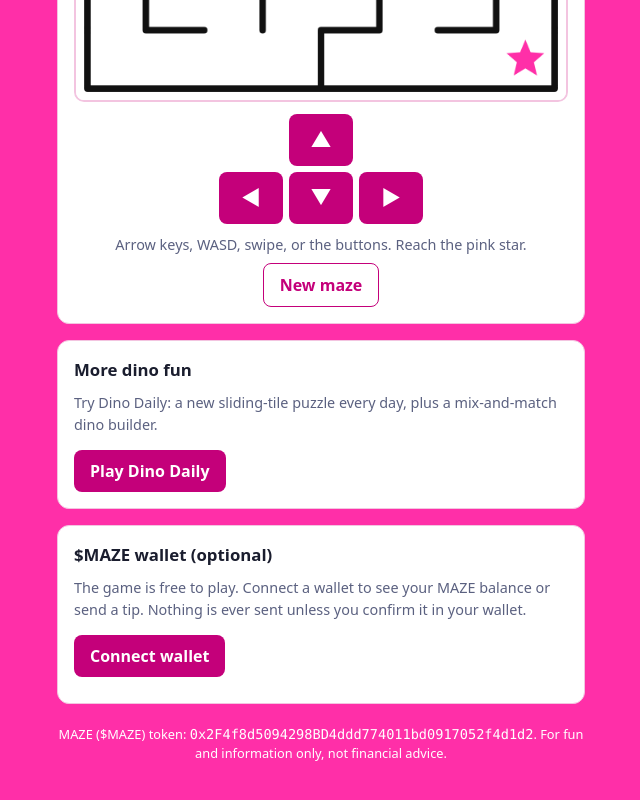
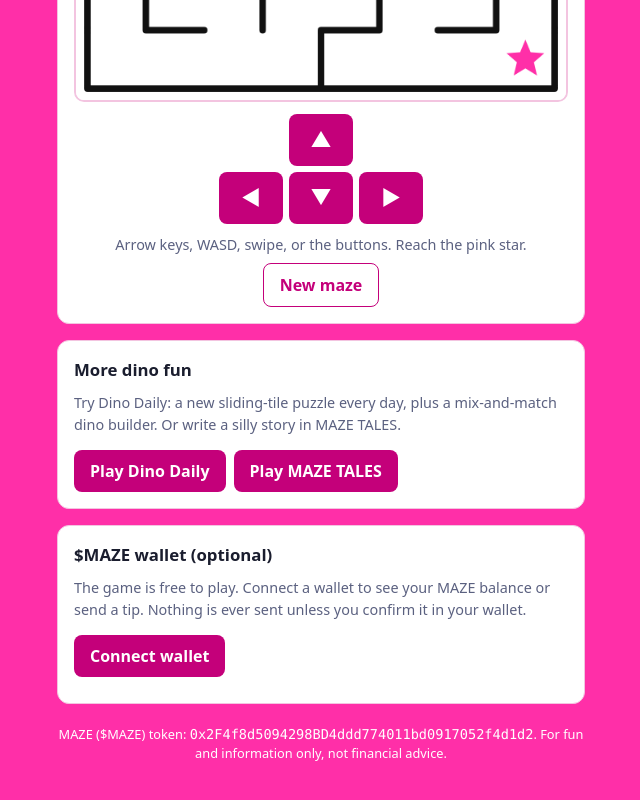
Before and after one commit to aiontrust/maze-dino, a plain HTML site: page index.html in a window 1280 px wide. Shown: the part 672-1472 px from the top of the page, without its empty margins (319-959 px from the left). Drawn offline with Linux system fonts and the light colour scheme.

Commit message:
Link to MAZE TALES

```diff
--- a/index.html
+++ b/index.html
@@ -66,8 +66,11 @@
 
   <section id="moreGames">
     <h2>More dino fun</h2>
-    <p class="muted" style="margin-top:0">Try Dino Daily: a new sliding-tile puzzle every day, plus a mix-and-match dino builder.</p>
-    <div class="row"><a class="btn" href="https://aiontrust.github.io/maze-dino-daily/">Play Dino Daily</a></div>
+    <p class="muted" style="margin-top:0">Try Dino Daily: a new sliding-tile puzzle every day, plus a mix-and-match dino builder. Or write a silly story in MAZE TALES.</p>
+    <div class="row">
+      <a class="btn" href="https://aiontrust.github.io/maze-dino-daily/">Play Dino Daily</a>
+      <a class="btn" href="https://aiontrust.github.io/maze-tales/">Play MAZE TALES</a>
+    </div>
   </section>
 
   <section id="walletSec">
```
